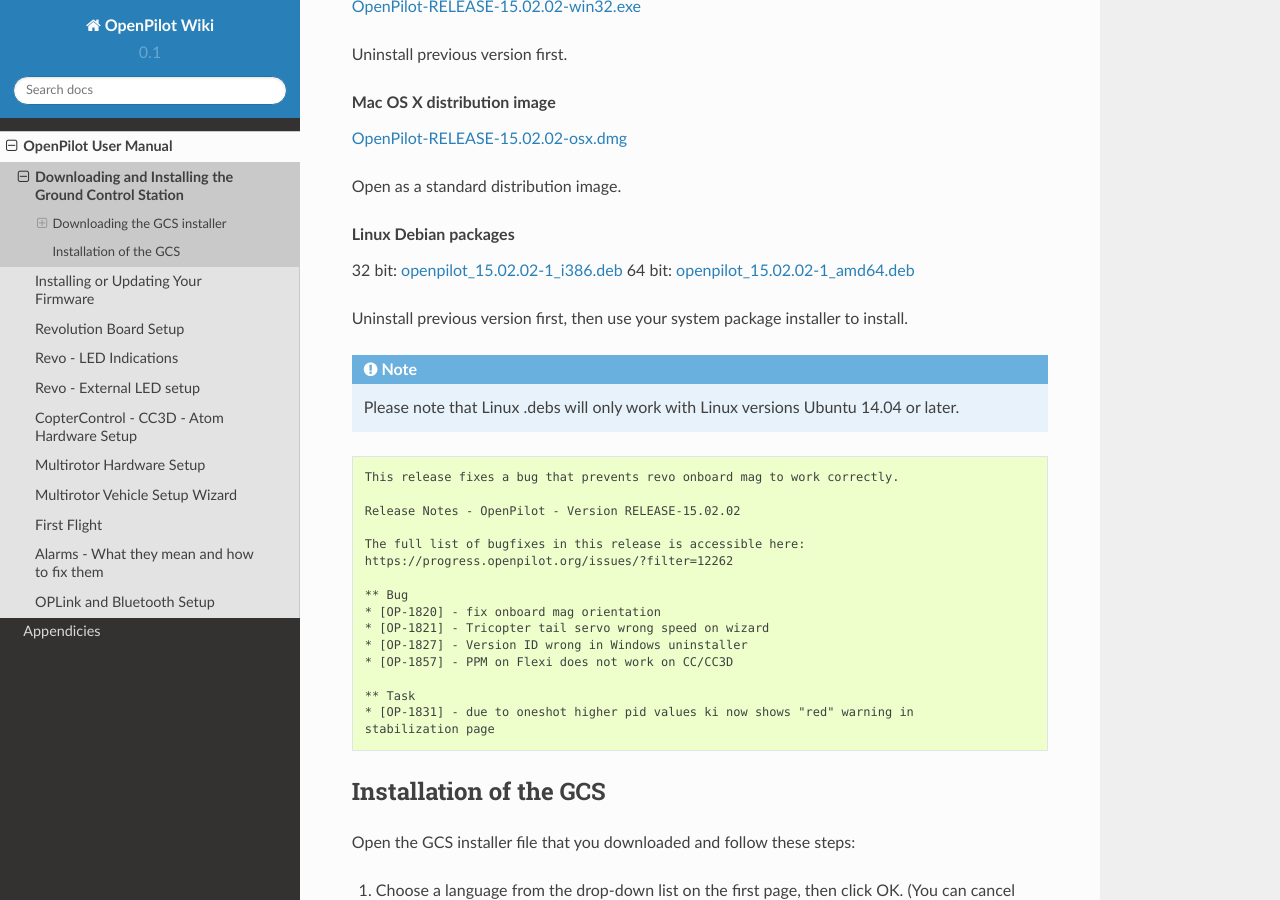
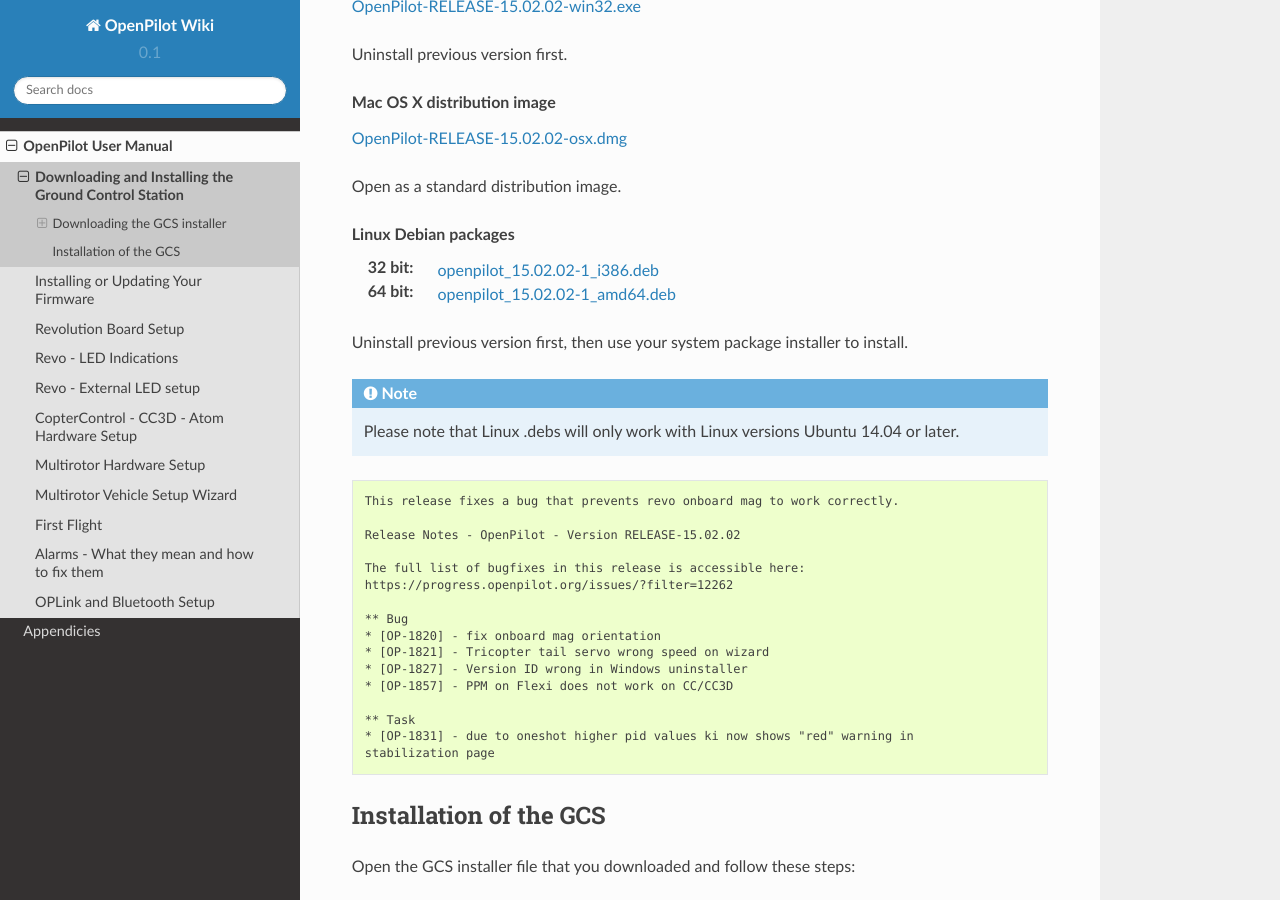
Before and after one commit to UncleRus/OPWiki, a Sphinx documentation site: the page built from source/user_manual/gcs_install.rst, in a window 1280 px wide and 900 px high, scrolled down 2153 px. Built offline with Sphinx 7.4.7 and the Read the Docs theme 2.0.0, drawn with Linux system fonts in a browser that asks for light colours.

Commit message:
small fixes

```diff
--- a/source/user_manual/gcs_install.rst
+++ b/source/user_manual/gcs_install.rst
@@ -106,8 +106,8 @@
 
 .. rubric:: Linux Debian packages
 
-32 bit: `openpilot_15.02.02-1_i386.deb <http://www.openpilot.org/wp-content/uploads/OP-Downloads/openpilot_15.02.02-1_i386.deb>`_
-64 bit: `openpilot_15.02.02-1_amd64.deb <http://www.openpilot.org/wp-content/uploads/OP-Downloads/openpilot_15.02.02-1_amd64.deb>`_
+:32 bit: `openpilot_15.02.02-1_i386.deb <http://www.openpilot.org/wp-content/uploads/OP-Downloads/openpilot_15.02.02-1_i386.deb>`_
+:64 bit: `openpilot_15.02.02-1_amd64.deb <http://www.openpilot.org/wp-content/uploads/OP-Downloads/openpilot_15.02.02-1_amd64.deb>`_
 
 Uninstall previous version first, then use your system package installer to
 install.
```
